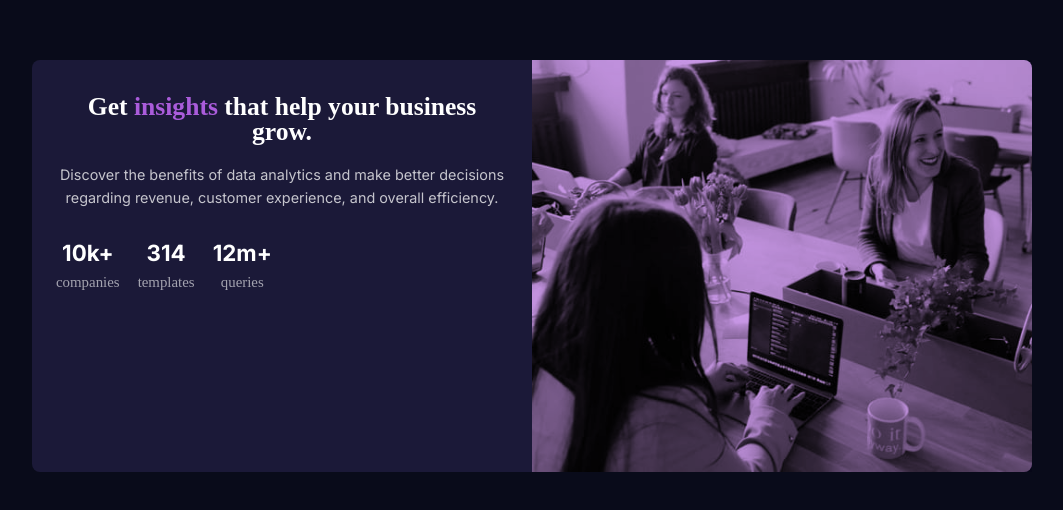
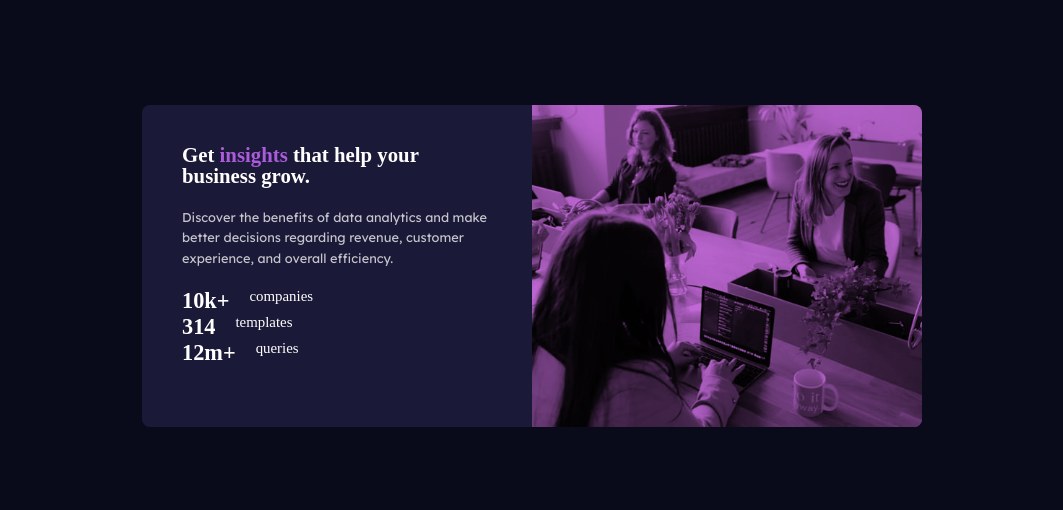
Before and after one commit to FrontEndHighRoller/stats-preview-card-component, a plain HTML site: page index.html in a window 1280 px wide. Shown: the part 134-644 px from the top of the page, without its empty margins (108-1171 px from the left). Drawn offline with Linux system fonts and the light colour scheme.

Commit message:
Update styles.css

```diff
--- a/styles.css
+++ b/styles.css
@@ -66,6 +66,7 @@ body {
 .container {
   background-color: var(--Dark-desaturated-blue);
   border-radius: 8px;
+  overflow: hidden;
   margin: 40px 20px;
   display: flex;
   flex-direction: column;
@@ -75,62 +76,66 @@ body {
 .content_subcontainer {
   display: flex;
   flex-direction: column;
-  padding: 1.5rem;
+  padding: 2.5rem;
   color: var(--White);
 }
 
 .image_heading {
-  border-radius: 8px 8px 0 0;
-}
-/* wiil make image purple */
-
-picture {
-  display: flex;
-  flex-direction: column;
-  flex-wrap: wrap;
-  align-items: flex-start;
-  position: relative;
+  object-fit: cover;
+  height: 100%;
 }
 
-picture::before {
-  content: "";
-  position: absolute;
-  width: 100%;
-  height: 100%;
-  background-color: #c796e5;
+.image_subcontainer {
+  background-color: rgb(235 124 255 / 80%);
+}
+
+.image_heading {
   mix-blend-mode: multiply;
 }
-/* wiil make image purple */
 
 /* styling*/
 h1 {
-  padding: 10px 0;
   line-height: 1em;
-  font-size: 1.6rem;
-}
-
-.first_paragraph {
-  padding: 8px 0 20px 0;
-  font-family: "Inter";
-  color: var(--Slightly-transparent-paragraph-main);
-  line-height: 1.6em;
-  font-size: 0.9rem;
-}
-.stats_group {
-  padding: 10px 0;
-}
-
-.stats_group p {
-  color: var(--Slightly-transparent-paragraph);
-}
-
-h2 {
-  padding-bottom: 8px;
-  font-family: Inter;
+  font-size: 1.3rem;
 }
 
 span {
   color: var(--Soft-violet);
+}
+
+.first_paragraph {
+  margin: 20px 0 20px 0;
+  font-family: "Lexend Deca";
+  color: var(--Slightly-transparent-paragraph-main);
+  line-height: 1.6em;
+  font-size: 0.8rem;
+}
+
+.stats_group {
+  display: flex;
+  flex-direction: column;
+  list-style-type: none;
+  row-gap: 20px;
+  padding: 0;
+}
+
+.stats_li {
+  font-family: Inter;
+  font-size: 1.2rem;
+  font-weight: 700;
+}
+
+.stats_li:nth-child(3) {
+  text-transform: uppercase;
+}
+
+.stats_p {
+  display: block;
+  margin-top: 0.5rem;
+  color: var(--Slightly-transparent-paragraph);
+  text-transform: uppercase;
+  font-size: 0.8rem;
+  font-weight: 400;
 }
 
 /* styling */
@@ -138,25 +143,28 @@ span {
 @media (min-width: 43.75rem) {
   .container {
     flex-direction: row;
-    max-width: 1000px;
-    margin: 60px;
+    max-width: 780px;
+    margin: 0;
+  }
+
+  body {
+    margin: 0;
   }
 
   .image_subcontainer {
-    flex: 0 1 50%;
+    flex: 0 0 50%;
     order: 2;
   }
 
   .content_subcontainer {
     flex: 0 0 50%;
+    text-align: left;
   }
 
-  .image_heading {
-    border-radius: 0 8px 8px 0;
-  }
-
-  .stats_container {
-    display: flex;
-    column-gap: 18px;
+  .stats_group {
+    flex-direction: row;
+    column-gap: 20px;
+    margin: 0;
+    margin-top: auto;
   }
 }
```
